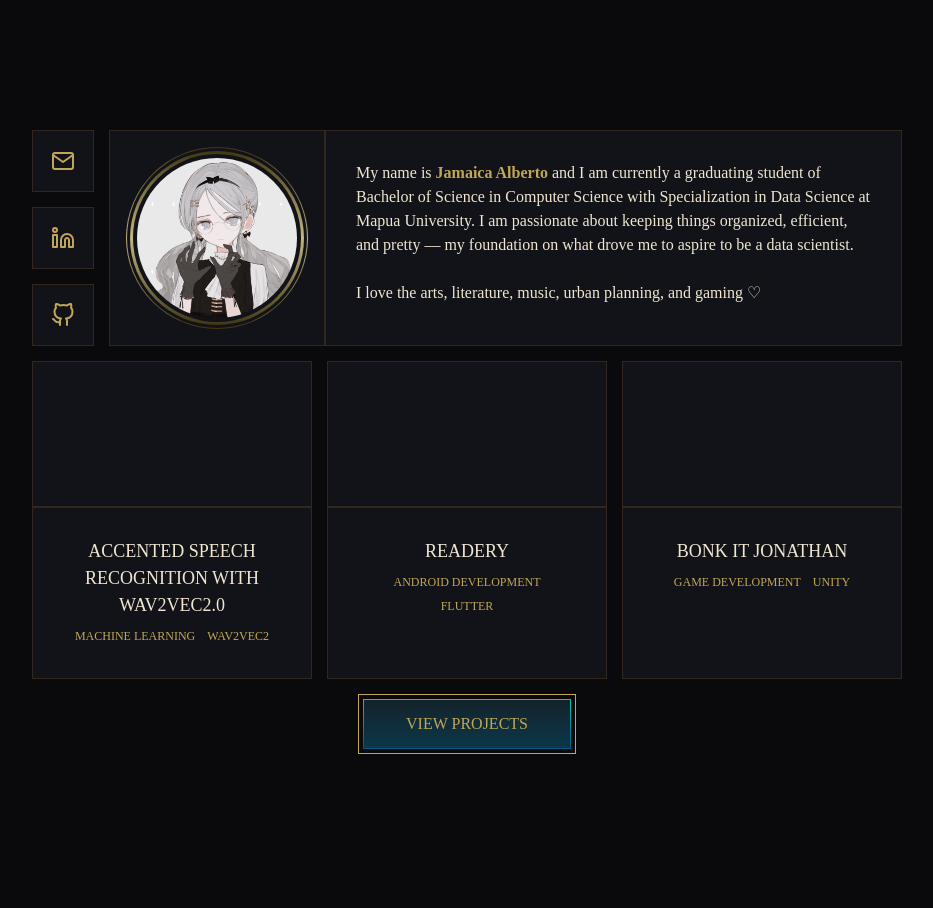
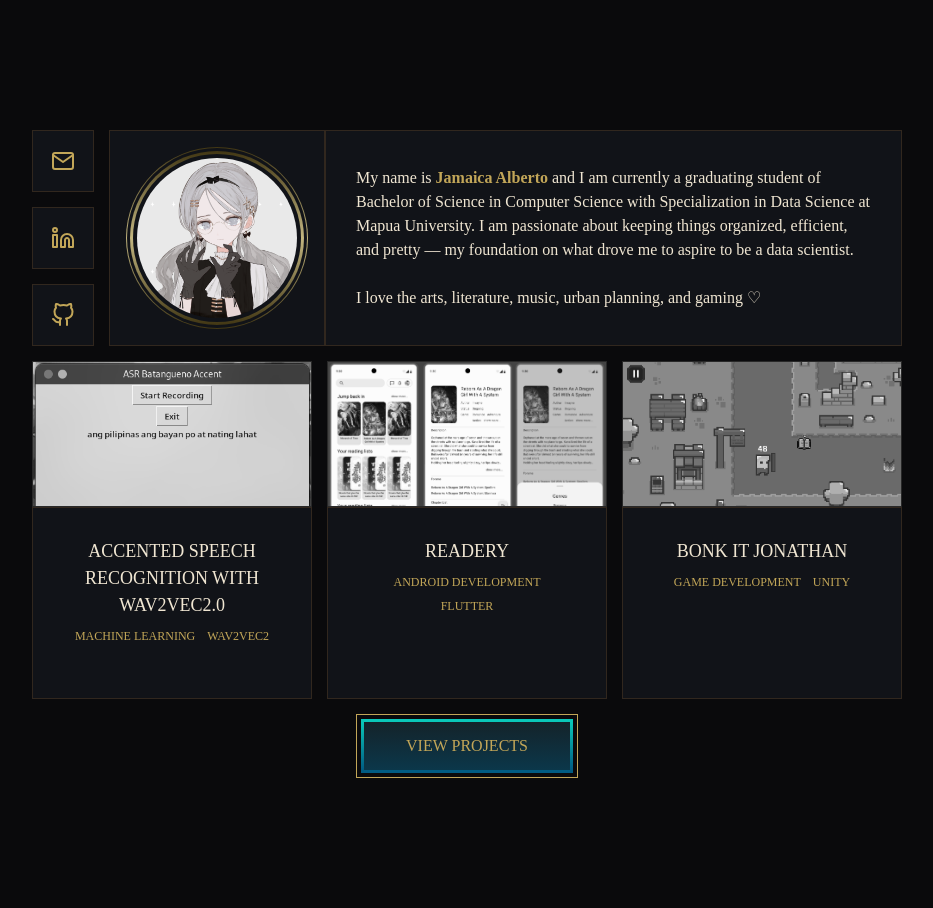
Before and after one commit to jrs-a/Portfolio, a Jekyll site: the page built from index.md, in a window 1280 px wide. Shown: the whole page, without its empty margins (173-1106 px from the left). Built offline with Jekyll 4.4.1, drawn with Linux system fonts in a browser that asks for light colours.

Commit message:
add thumbnail images

```diff
--- a/_layouts/home.html
+++ b/_layouts/home.html
@@ -28,7 +28,9 @@ layout: default
     <div class="layer2">
       {% for project in site.featured %}
         <div class="item-preview">
-          <div class="thumbnail"></div>
+          <div class="thumbnail">
+            <img src="{{project.img}}">
+          </div>
           <div class="desc">
             <div class="title">{{project.title}}</div>
             <div>
--- a/_sass/minima.scss
+++ b/_sass/minima.scss
@@ -15,7 +15,7 @@ $text-color:       #F0E6D2 !default;
 $background-color: #0A0A0C !default;
 $brand-color:      #C2A658 !default;
 
-$grey-color:       #828282 !default;
+$grey-color:       #A09B8C !default;
 $grey-color-light: lighten($grey-color, 40%) !default;
 $grey-color-dark:  darken($grey-color, 25%) !default;
 
@@ -58,7 +58,17 @@ $on-laptop:        800px !default;
 
 @mixin box-hover{
   transition: border 0.3s;
-  border: 1px solid $brand-color;
+  border-color: $brand-color;
+}
+
+@mixin box-invisible {
+  border-color: $background-color;
+  background: $background-color;
+}
+
+@mixin transition-anim {
+  transition: all 0.3s ease-out;
+  -webkit-transition: all 0.3s ease-out;
 }
 
 .alt-text {
@@ -99,29 +109,25 @@ $on-laptop:        800px !default;
 
       .socials {
         display: grid;
-        grid-template-rows: auto auto auto;
-        row-gap: 15px;
+        gap: 15px;
 
         & > a {
-          display: flex;
-          justify-content: center;
-          align-items: center;
-          width: 60px;
+          display: grid;
+          place-items: center;
+          min-width: 60px;
           min-height: 60px;
           @include box-normal();
         }
         & > a:hover {
-          transition: border 0.3s;
-          border: 1px solid $brand-color;
+          @include box-hover();
         }
       }
       .profile-pic {
         min-width: 214px;
         min-height: 214px;
         @include box-normal();
-        display: flex;
-        justify-content: center;
-        align-items: center;
+        display: grid;
+        place-items: center;
 
         .circle-outer {
           width: 180px;
@@ -130,14 +136,12 @@ $on-laptop:        800px !default;
           border: 1px solid transparent;
           background: linear-gradient(#111318, #111318) padding-box,
                       linear-gradient(180deg, rgba(66,55,20,1) 0%, rgba(195,182,128,1) 50%, rgba(66,55,20,1) 100%) border-box;
-          display: flex;
-          justify-content: center;
-          align-items: center;
+          display: grid;
+          place-items: center;
 
           .circle-inner {
-            display: flex;
-            justify-content: center;
-            align-items: center;
+            display: grid;
+            place-items: center;
             width: 168px;
             height: 168px;
             border-radius: 100%;
@@ -149,18 +153,17 @@ $on-laptop:        800px !default;
               height: 160px;
               border-radius: 100%;
             }
-
           }
-
         }
-
       }
     }
     .profile {
+      display: grid;
+      align-items: center;
+      @include box-normal();
+
       .profile-desc {
-        min-height: 154px;
         padding:30px;
-        @include box-normal();
       }
     }
   }
@@ -179,14 +182,25 @@ $on-laptop:        800px !default;
 
       & > .thumbnail {
         height: 144px;
-        @include box-normal()
+        @include box-normal();
+        overflow: hidden;
+        filter: grayscale(100%);
+      }
+
+      & > .thumbnail:hover {
+        @include transition-anim();
+        filter: grayscale(0);
       }
 
       & > .desc {
         @include box-normal();
         padding: 30px;
-        height: 110px;
+        height: 130px;
         text-align: center;
+
+        @include media-query($on-laptop) {
+          height: auto;
+        }
 
         & > .title {
           color: #F0E6D2;
@@ -206,6 +220,9 @@ $on-laptop:        800px !default;
         }
       }
     }
+    .item-preview:hover {
+      @include box-hover();
+    }
   }
   .layer3 {
     justify-self: center;
@@ -219,7 +236,7 @@ $on-laptop:        800px !default;
         padding: 12px 42px;
 
         background: linear-gradient(180deg, #14232A 0%, #0B374A 100%);
-        border: 1px solid #0AC8B9;
+        border: 3px solid;
         border-image: linear-gradient(180deg, #0AC8B9, #005A82) 1;
 
         text-align:center;
@@ -228,13 +245,23 @@ $on-laptop:        800px !default;
       }
 
       & > a:hover {
-        transition: all 1.4s;
-        -webkit-transition: all 0.5s ease-out;
+        @include transition-anim();
         text-decoration: none;
         cursor: pointer;
         background: linear-gradient(180deg, #0B374A 0%, #14232A 100%);
-        border: 1px solid #0AC8B9;
+        border: 3px solid #0AC8B9;
       }
+
+      & > a:active {
+        @include transition-anim();
+        text-decoration: none;
+        cursor: pointer;
+        border: 3px solid #111318;
+        background: #111318;
+      }
+    }
+    & > div:active {
+      background: #111318;
     }
   }
 }
```
Also changed, not shown: collections/_featured/featured1.md (+2 -1 lines), collections/_featured/featured2.md (+2 -1 lines), collections/_featured/featured3.md (+2 -1 lines), assets/images/bonk.png (renamed from assets/images/bonk it jonthan.png).
